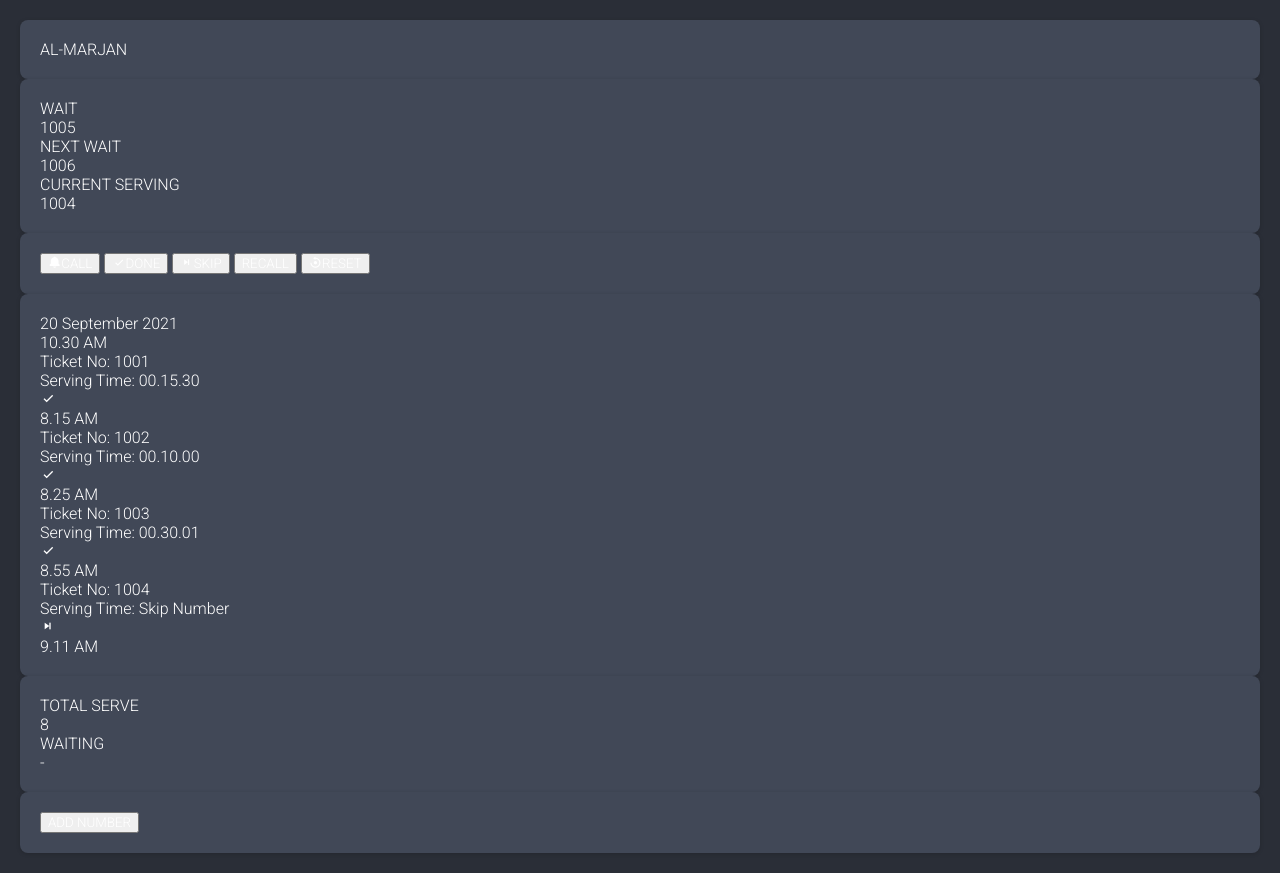
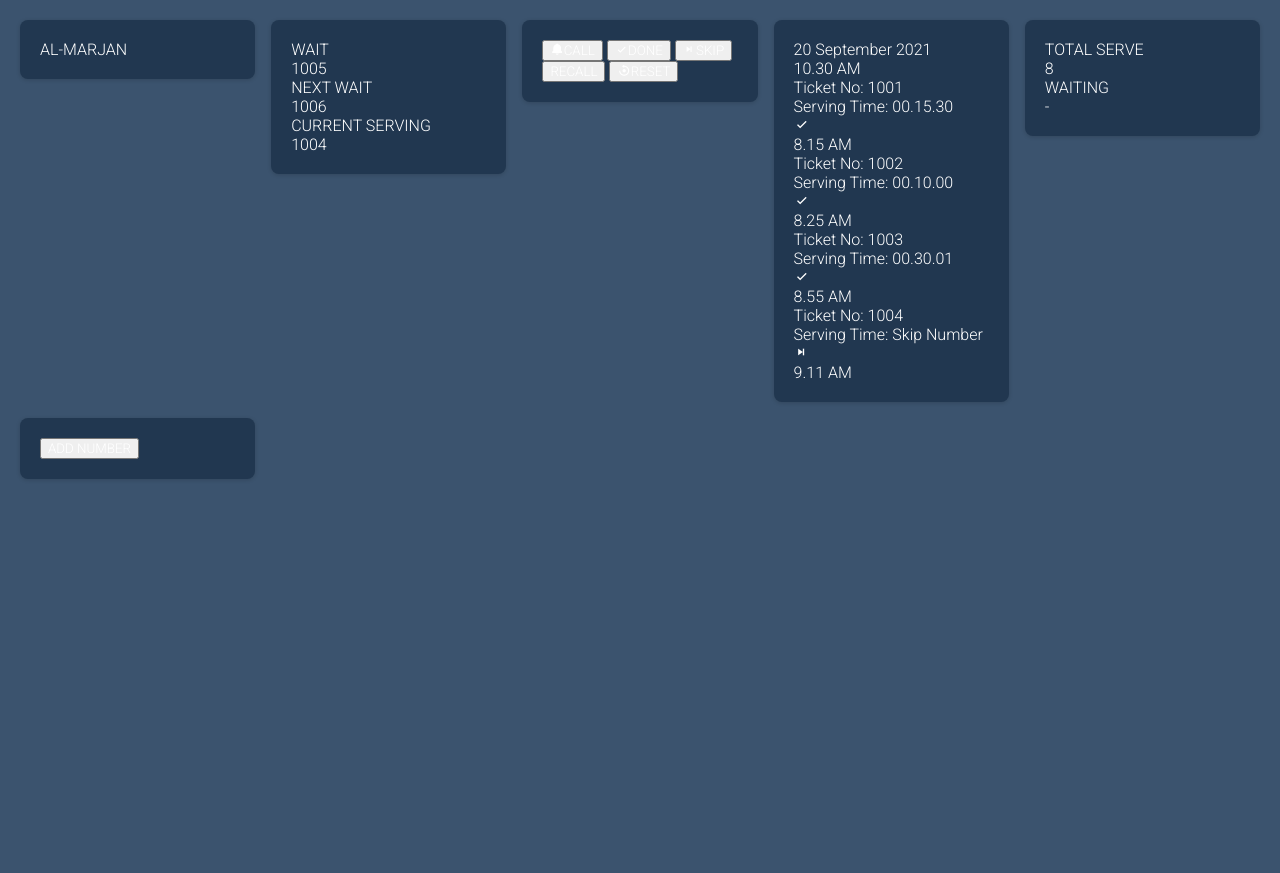
Before and after one commit to DeadanDev/queue-system, a website: page public/counter.html in a window 1280 px wide. After the commit the page ends 800 px from the top, so only its background shows below. Drawn offline with nearby package versions, Linux system fonts and the light colour scheme; files that its build step writes are made by us from their sources.

Commit message:
adding grid

```diff
--- a/public/styles/global.scss
+++ b/public/styles/global.scss
@@ -1,10 +1,10 @@
 @import url('https://fonts.googleapis.com/css2?family=Roboto:wght@300&display=swap');
 
-$COLOR_BG: #2a2e37;
-$COLOR_CARD: #414857;
+$COLOR_BG: #3B536E;
+$COLOR_CARD: #213750;
 
 :root {
-    background-color: #2a2e37 !important;
+    background-color: #3B536E !important;
 }
 
 * {
@@ -20,13 +20,18 @@ body {
 
 .container {
     padding: 20px;
+    display: grid;
+    grid-template-columns: 1fr 1fr 1fr 1fr 1fr;
+    grid-auto-rows: minmax(100px, auto);
+    grid-gap: 1em;
+    justify-items: stretch;
+    align-items: stretch;
 }
 
 .card {
     background: $COLOR_CARD;
     padding: 20px;
 
-    width: 100%;
     height: fit-content;
 
     border-radius: 8px;
```
